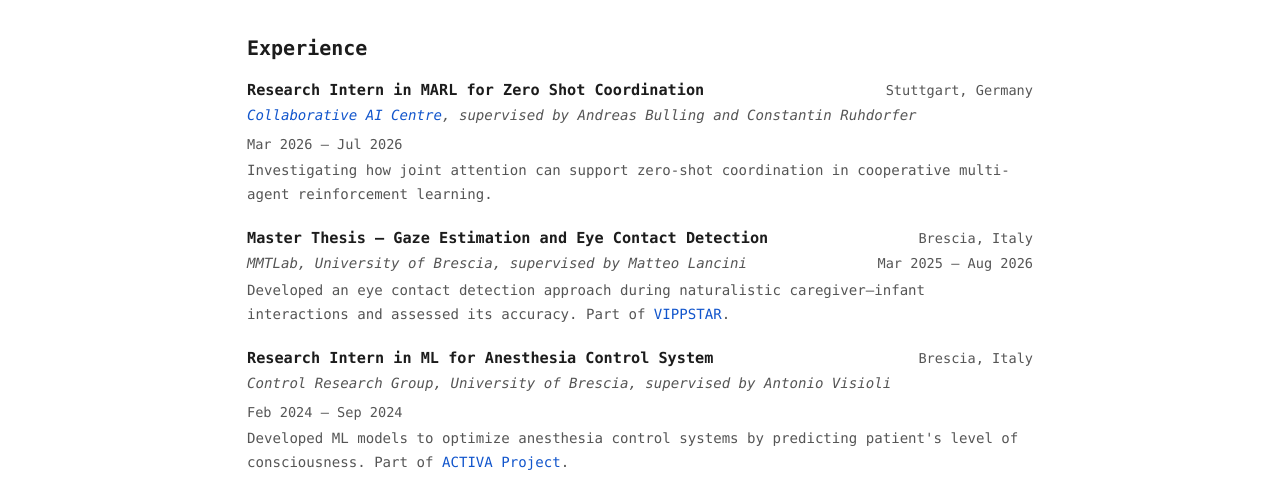
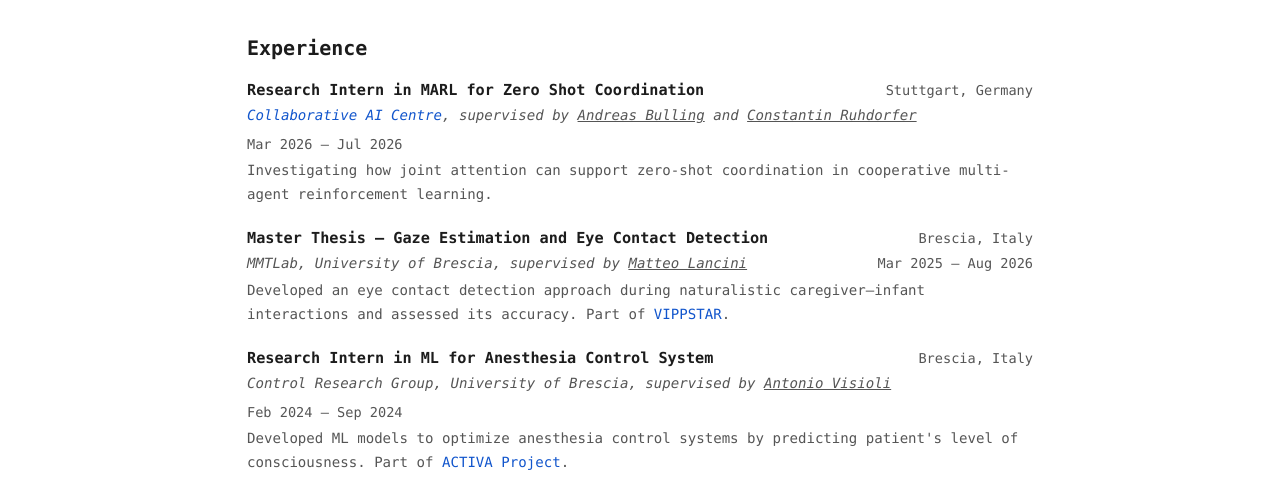
Before and after one commit to giuliabenintendi/giuliabenintendi.github.io, a Jekyll site: the page built from cv.html, in a window 1280 px wide. Shown: the part 145-624 px from the top of the page. Built offline with Jekyll 4.4.1, drawn with Linux system fonts in a browser that asks for light colours; some web fonts are replaced.

Commit message:
link supervisor names with underlined text-color style

```diff
--- a/assets/css/style.css
+++ b/assets/css/style.css
@@ -45,6 +45,12 @@ a {
   text-decoration: none;
 }
 a:hover {
+  text-decoration: underline;
+}
+
+/* Person links: same color as surrounding text, always underlined */
+a.person-link {
+  color: inherit;
   text-decoration: underline;
 }
 
--- a/cv.html
+++ b/cv.html
@@ -16,7 +16,7 @@ permalink: /cv/
       <span class="entry-date">Stuttgart, Germany</span>
     </div>
     <div class="entry-subrow">
-      <span class="entry-sub"><a href="https://www.collaborative-ai.org/" target="_blank">Collaborative AI Centre</a>, supervised by Andreas Bulling and Constantin Ruhdorfer</span>
+      <span class="entry-sub"><a href="https://www.collaborative-ai.org/" target="_blank">Collaborative AI Centre</a>, supervised by <a href="https://www.collaborative-ai.org/people/bulling/" target="_blank" class="person-link">Andreas Bulling</a> and <a href="https://www.collaborative-ai.org/people/ruhdorfer/" target="_blank" class="person-link">Constantin Ruhdorfer</a></span>
       <span class="entry-date">Mar 2026 – Jul 2026</span>
     </div>
     <p>Investigating how joint attention can support zero-shot coordination in cooperative multi-agent reinforcement learning.</p>
@@ -30,7 +30,7 @@ permalink: /cv/
       <span class="entry-date">Brescia, Italy</span>
     </div>
     <div class="entry-subrow">
-      <span class="entry-sub">MMTLab, University of Brescia, supervised by Matteo Lancini</span>
+      <span class="entry-sub">MMTLab, University of Brescia, supervised by <a href="https://scholar.google.com/citations?user=wbb3H6MAAAAJ" target="_blank" class="person-link">Matteo Lancini</a></span>
       <span class="entry-date">Mar 2025 – Aug 2026</span>
     </div>
     <p>Developed an eye contact detection approach during naturalistic caregiver–infant interactions and assessed its accuracy. Part of <a href="https://vippstar.eu" target="_blank">VIPPSTAR</a>.</p>
@@ -44,7 +44,7 @@ permalink: /cv/
       <span class="entry-date">Brescia, Italy</span>
     </div>
     <div class="entry-subrow">
-      <span class="entry-sub">Control Research Group, University of Brescia, supervised by Antonio Visioli</span>
+      <span class="entry-sub">Control Research Group, University of Brescia, supervised by <a href="https://antonio-visioli.unibs.it/" target="_blank" class="person-link">Antonio Visioli</a></span>
       <span class="entry-date">Feb 2024 – Sep 2024</span>
     </div>
     <p>Developed ML models to optimize anesthesia control systems by predicting patient's level of consciousness. Part of <a href="https://activa.unibs.it" target="_blank">ACTIVA Project</a>.</p>
--- a/index.html
+++ b/index.html
@@ -15,7 +15,7 @@ title: Giulia Benintendi
         coordination with the end goal of improving AI agents generalisation.</span>
       <span class="line">Currently, visiting researcher in the
         <a href="https://www.collaborative-ai.org/" target="_blank">Collaborative Artificial Intelligence group</a>
-        at the University of Stuttgart, advised by Prof. Andreas Bulling.</span>
+        at the University of Stuttgart, advised by Prof. <a href="https://www.collaborative-ai.org/people/bulling/" target="_blank" class="person-link">Andreas Bulling</a>.</span>
       <span class="line">Just at the beginning of my journey.</span>
     </p>
   </div>
@@ -35,7 +35,7 @@ title: Giulia Benintendi
     <span class="news-date">Apr 2026.</span> Joined <a href="https://www.eurotech-federation.com/" target="_blank">EuroTech Federation</a>, a pan-European community of emerging deeptech talents and builders.
   </li>
   <li class="news-item">
-    <span class="news-date">Mar 2026.</span> Joined the <a href="https://www.collaborative-ai.org/" target="_blank">Collaborative AI lab</a> at University of Stuttgart, supervised by Andreas Bulling and Constantin Ruhdorfer, to work on multi agent reinforcement learning methods for zero shot coordination.
+    <span class="news-date">Mar 2026.</span> Joined the <a href="https://www.collaborative-ai.org/" target="_blank">Collaborative AI lab</a> at University of Stuttgart, supervised by <a href="https://www.collaborative-ai.org/people/bulling/" target="_blank" class="person-link">Andreas Bulling</a> and <a href="https://www.collaborative-ai.org/people/ruhdorfer/" target="_blank" class="person-link">Constantin Ruhdorfer</a>, to work on multi agent reinforcement learning methods for zero shot coordination.
   </li>
   <li class="news-item">
     <span class="news-date">Sep 2025.</span> Started Double Degree in Robotic Systems at Sorbonne University, Paris.
```
